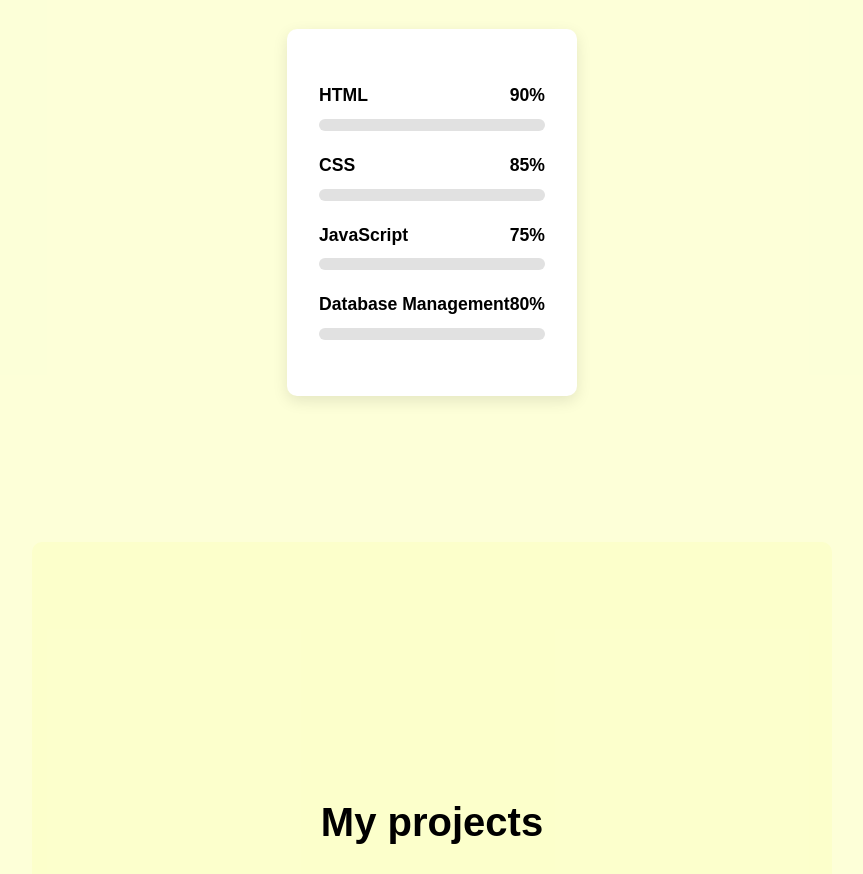
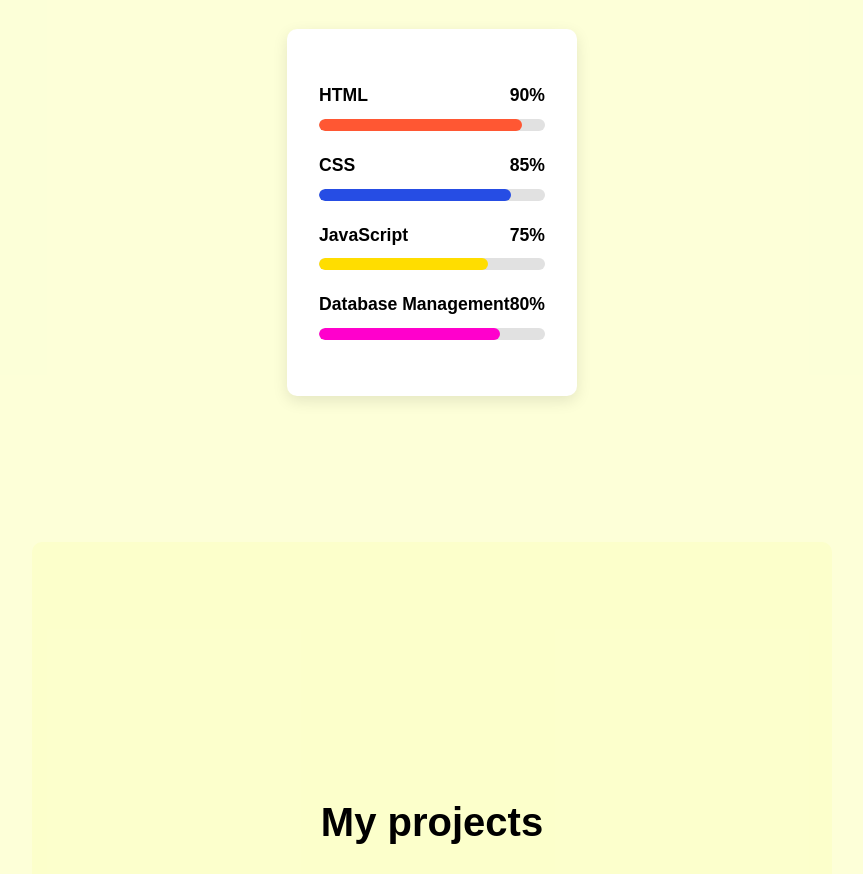
Before and after one commit to yashfullstackDeveloper01/html, a plain HTML site: page index.html in a window 1280 px wide. Shown: the part 1912-2786 px from the top of the page, without its empty margins (208-1071 px from the left). Drawn offline with Linux system fonts and the light colour scheme.

Commit message:
Add files via upload

```diff
--- a/index.html
+++ b/index.html
@@ -526,7 +526,51 @@
             <button type="submit">Send Message</button>
         </form>
     </section>
+    <script>
+        const navToggle = document.querySelector('.mobile-toggle');
+        const navbar = document.querySelector('.navbar');
 
+        if (navToggle) {
+            navToggle.addEventListener('click', () => {
+                navbar.classList.toggle('active');
+            });
+        }
+
+        document.querySelectorAll('a[href^="#"]').forEach(anchor => {
+            anchor.addEventListener('click', function (e) {
+                e.preventDefault();
+                document.querySelector(this.getAttribute('href')).scrollIntoView({
+                    behavior: 'smooth'
+                });
+
+                if (navbar.classList.contains('active')) {
+                    navbar.classList.remove('active');
+                }
+            });
+        });
+
+        document.addEventListener('DOMContentLoaded', function () {
+            const skillsSection = document.querySelector('#skills');
+
+            const observer = new IntersectionObserver(entries => {
+                entries.forEach(entry => {
+                    if (entry.isIntersecting) {
+                        const skillBars = skillsSection.querySelectorAll('.skill-level');
+
+                        skillBars.forEach(bar => {
+                            const level = bar.getAttribute('data-level');
+                            bar.style.width = level;
+                            bar.style.transition = 'width 1.5s ease';
+                        });
+
+                        observer.unobserve(skillsSection);
+                    }
+                });
+            }, { threshold: 0.5 });
+
+            observer.observe(skillsSection);
+        });
+    </script>
 
 </body>
 
```
